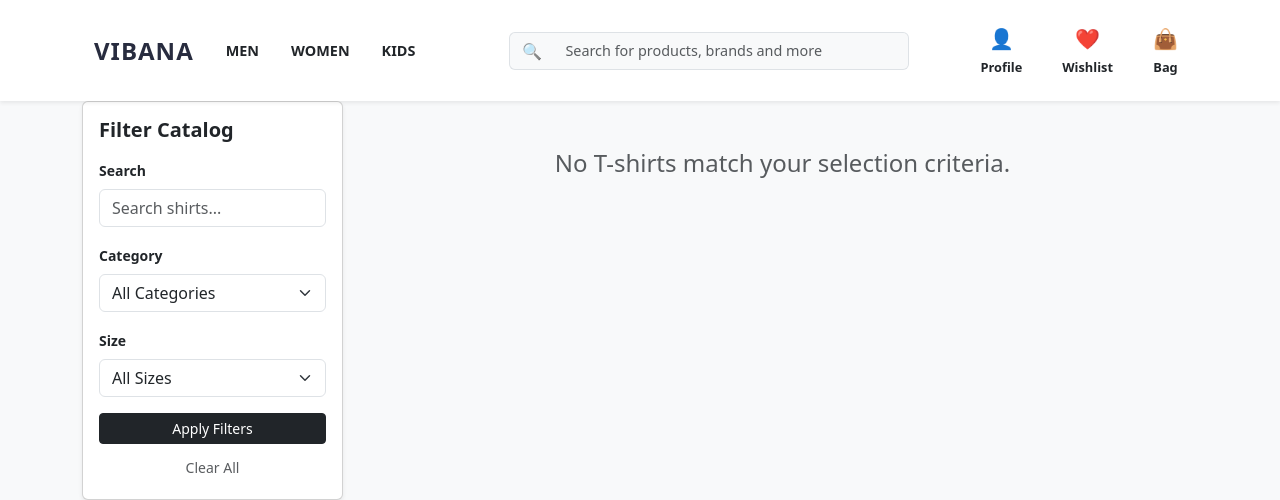
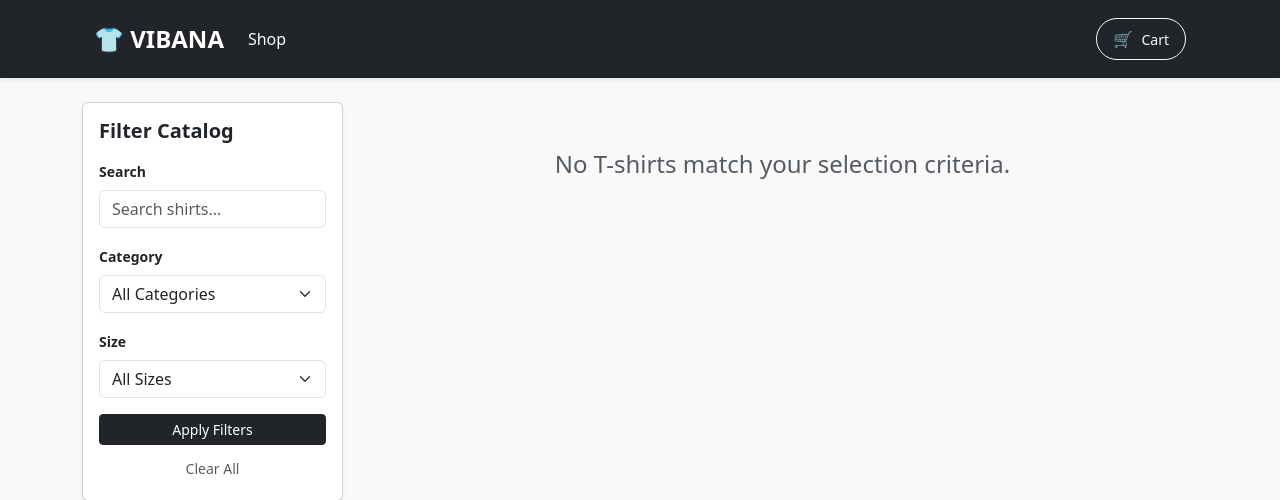
Before and after one commit to aaditya-banerjee/Vibanav01, a Django app: page / in a window 1280 px wide. Shown: the top 500 px of the page. Run offline with Django 4.2, Linux system fonts and the light colour scheme; data that the repository does not hold is empty.

Commit message:
Test syncUI: Revert navbar to classic dark theme while retaining Vibana branding

```diff
--- a/store/templates/store/base.html
+++ b/store/templates/store/base.html
@@ -7,10 +7,10 @@
     <link href="https://cdn.jsdelivr.net/npm/bootstrap@5.3.0/dist/css/bootstrap.min.css" rel="stylesheet">
 </head>
 <body class="bg-light">
-<nav class="navbar navbar-expand-lg navbar-light bg-white sticky-top shadow-sm py-3">
+<nav class="navbar navbar-expand-lg navbar-dark bg-dark py-3 mb-4 shadow-sm">
     <div class="container px-4 max-w-3xl">
-        <a class="navbar-brand fw-bold fs-4 tracking-tight" href="{% url 'store:catalog' %}" style="letter-spacing: 1px; color: #282c3f;">
-            VIBANA
+        <a class="navbar-brand fw-bold fs-4 tracking-tight" href="{% url 'store:catalog' %}">
+            👕 VIBANA
         </a>
 
         <button class="navbar-toggler border-0" type="button" data-bs-toggle="collapse" data-bs-target="#navbarNav">
@@ -18,36 +18,17 @@
         </button>
 
         <div class="collapse navbar-collapse" id="navbarNav">
-            <ul class="navbar-nav me-auto mb-2 mb-lg-0 fw-semibold" style="font-size: 0.9rem; text-transform: uppercase;">
-                <li class="nav-item px-2"><a class="nav-link text-dark" href="#">Men</a></li>
-                <li class="nav-item px-2"><a class="nav-link text-dark" href="#">Women</a></li>
-                <li class="nav-item px-2"><a class="nav-link text-dark" href="#">Kids</a></li>
+            <ul class="navbar-nav me-auto mb-2 mb-lg-0">
+                <li class="nav-item">
+                    <a class="nav-link text-light" href="{% url 'store:catalog' %}">Shop</a>
+                </li>
             </ul>
 
-            <form class="d-flex mx-auto w-100 mb-3 mb-lg-0" style="max-width: 400px;" method="GET" action="{% url 'store:catalog' %}">
-                <div class="input-group">
-                    <span class="input-group-text bg-light border-end-0 text-muted">🔍</span>
-                    <input class="form-control bg-light border-start-0" type="search" name="search" placeholder="Search for products, brands and more" style="font-size: 0.9rem;">
-                </div>
-            </form>
-
-            <ul class="navbar-nav ms-lg-4 d-flex flex-row gap-4 justify-content-center fw-semibold text-center" style="font-size: 0.8rem;">
-                <li class="nav-item">
-                    <a class="nav-link text-dark d-flex flex-column align-items-center" href="#">
-                        <span class="fs-5 mb-1">👤</span> Profile
-                    </a>
-                </li>
-                <li class="nav-item">
-                    <a class="nav-link text-dark d-flex flex-column align-items-center" href="#">
-                        <span class="fs-5 mb-1">❤️</span> Wishlist
-                    </a>
-                </li>
-                <li class="nav-item">
-                    <a class="nav-link text-dark d-flex flex-column align-items-center" href="#">
-                        <span class="fs-5 mb-1">👜</span> Bag
-                    </a>
-                </li>
-            </ul>
+            <div class="d-flex align-items-center">
+                <a href="#" class="btn btn-outline-light btn-sm d-flex align-items-center gap-2 px-3 py-2 rounded-pill">
+                    <span class="fs-6">🛒</span> Cart
+                </a>
+            </div>
         </div>
     </div>
 </nav>
```
